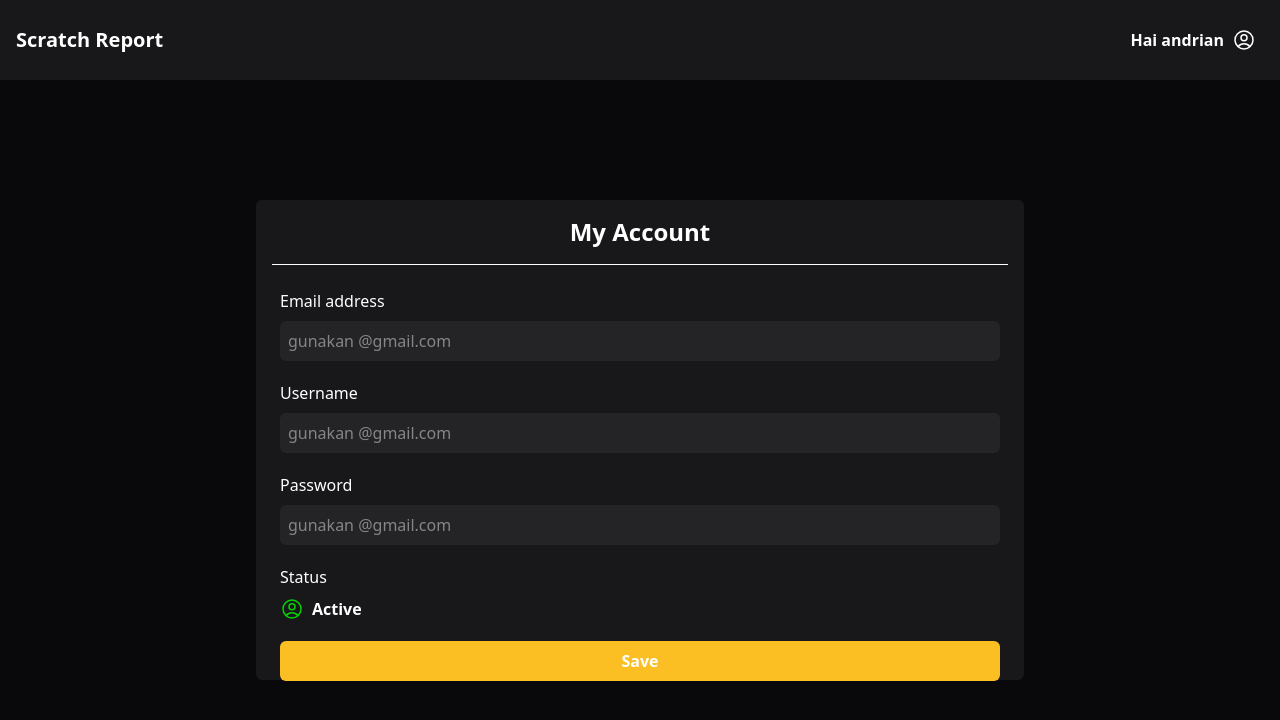
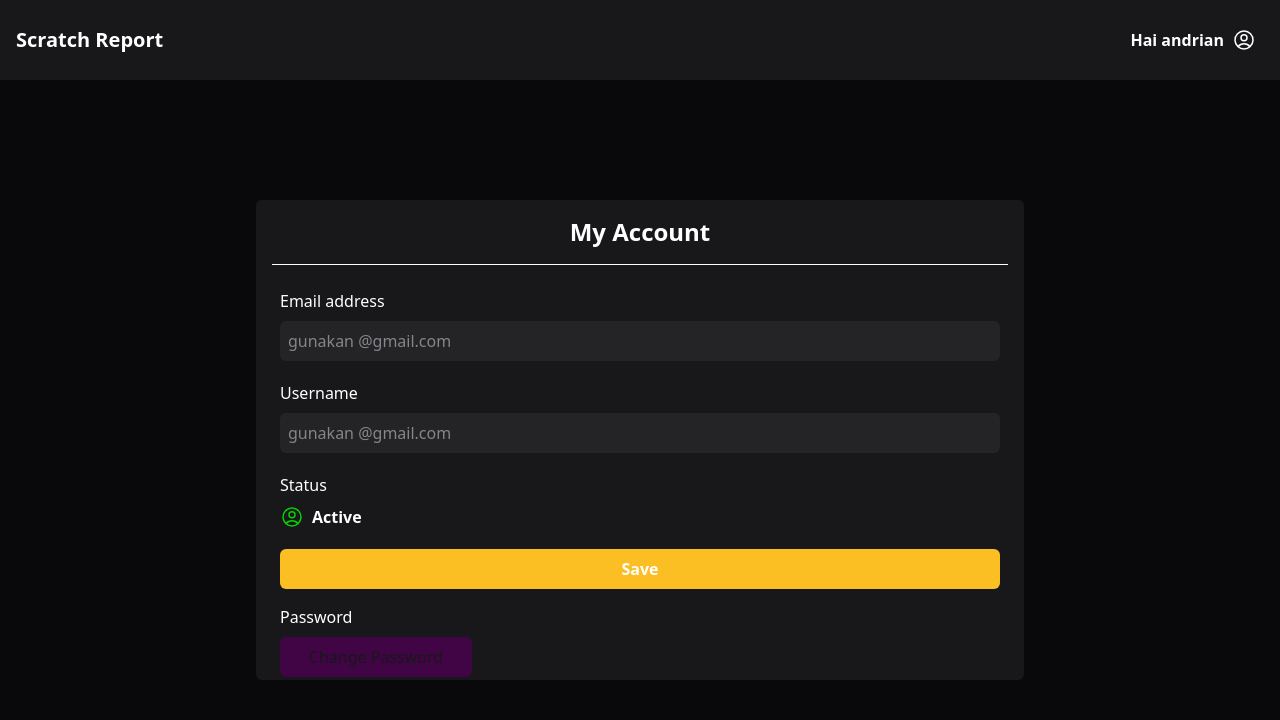
Before and after one commit to rendipilot/fe-sc, a Nuxt app: page /user in a window 1280 px wide. Shown: the top 720 px of the page. Built offline with nearby package versions, Linux system fonts and the light colour scheme; no server answers.

Commit message:
add change password modal and forgot password modal

```diff
--- a/pages/login.vue
+++ b/pages/login.vue
@@ -9,7 +9,7 @@
       <h2 class="flex justify-center mt-3 text-3xl text-white font-semibold">
         Login
       </h2>
-      <form class="flex flex-col gap-6 mt-10"  @submit.prevent="loginHandler">
+      <form class="flex flex-col gap-6 mt-10" @submit.prevent="loginHandler">
         <div class="flex flex-col gap-2">
           <label class="text-white ml-6">Email address</label>
           <input
@@ -42,25 +42,49 @@
             Sign In
           </button>
         </div>
+        <h2 class="flex justify-center mx-6">
+          Lupa password ? <span class="ml-2"> <button class="text-[#FBBF24]" @click="modalForgotPasswordHandler">Hubungi admin</button></span>
+        </h2>
       </form>
+      <dialog ref="modalForgotPassword" class="modal">
+        <div class="modal-box bg-[#18181B]">
+          <h3 class="text-lg font-bold text-white">Forgot Password</h3>
+          <p class="mt-2">Hubungin admin melalui whatsapp dan berikan permintaan untuk password sementara, login dengan password yang diberikan dan ganti password setelah login</p>
+          <div class="modal-action">
+            <button
+              class="btn bg-red-500"
+              @click="modalForgotPassword?.close()"
+            >
+              Tutup
+            </button>
+          </div>
+        </div>
+      </dialog>
     </div>
   </div>
 </template>
 
 <script setup>
-const email = ref('')
-const password = ref('')
+const email = ref("");
+const password = ref("");
 const showPassword = ref(false);
 
 definePageMeta({
-  middleware: 'redirect-if-login'
-})
+  middleware: "redirect-if-login",
+});
+
+const modalForgotPassword = ref(null);
+
+const modalForgotPasswordHandler = () => {
+  modalForgotPassword.value?.showModal();
+}
+
 
 const loginHandler = async () => {
-  if(email.value === "admin@gmail.com" && password.value === "qwertyu"){
-    const cookie = useCookie('scr-token');
-    cookie.value = "walawe"
-    await navigateTo("/")
+  if (email.value === "admin@gmail.com" && password.value === "qwertyu") {
+    const cookie = useCookie("scr-token");
+    cookie.value = "walawe";
+    await navigateTo("/");
   }
-}
+};
 </script>
--- a/pages/user.vue
+++ b/pages/user.vue
@@ -96,16 +96,6 @@
           />
         </div>
         <div class="flex flex-col gap-2">
-          <label class="text-white ml-6">Password</label>
-          <input
-            :type="email"
-            class="w-auto mx-6 py-2 px-2 text-gray-200 rounded-md bg-[#242427]"
-            pattern=".+@gmail\.com"
-            v-model="email"
-            placeholder="gunakan @gmail.com"
-          />
-        </div>
-        <div class="flex flex-col gap-2">
           <label class="text-white ml-6">Status</label>
           <h2 class="flex gap-2 ml-6 text-white font-semibold">
             <span class="text-[#06D001]">
@@ -134,6 +124,47 @@
           </button>
         </div>
       </form>
+
+      <div class="flex flex-col gap-2 mt-4">
+        <label class="text-white ml-6">Password</label>
+        <button
+          type="button"
+          class="ml-6 bg-[#410445] w-48 px-2 py-2 rounded-md"
+          @click="modalChangePasswordHandler"
+        >
+          Change Password
+        </button>
+      </div>
+      <dialog ref="modalChangePassword" class="modal">
+        <div class="modal-box bg-[#18181B]">
+          <h3 class="text-lg font-bold text-white">Change Password</h3>
+          <form class="flex flex-col gap-4 mt-6">
+            <div class="flex flex-col gap-2 mt-2">
+              <label class="text-white  ml-6">Old password</label>
+              <input
+                :type="password"
+                class="w-auto mx-6 py-2 px-2 text-gray-200 rounded-md bg-[#242427]"
+              />
+            </div>
+            <div class="flex flex-col gap-2 mt-2">
+              <label class="text-white ml-6">New password</label>
+              <input
+                :type="password"
+                class="w-auto mx-6 py-2 px-2 text-gray-200 rounded-md bg-[#242427]"
+              />
+            </div>
+          </form>
+          <div class="modal-action">
+            <button class="btn bg-[#FBBF24]">Save</button>
+            <button
+              class="btn bg-red-500"
+              @click="modalChangePassword?.close()"
+            >
+              Tutup
+            </button>
+          </div>
+        </div>
+      </dialog>
     </div>
   </div>
 </template>
@@ -144,6 +175,11 @@ definePageMeta({
 });
 
 const isDropdownOpen = ref(false);
+const modalChangePassword = ref(null);
+
+const modalChangePasswordHandler = () => {
+  modalChangePassword.value?.showModal();
+};
 
 const toggleDropdown = () => {
   isDropdownOpen.value = !isDropdownOpen.value;
```
